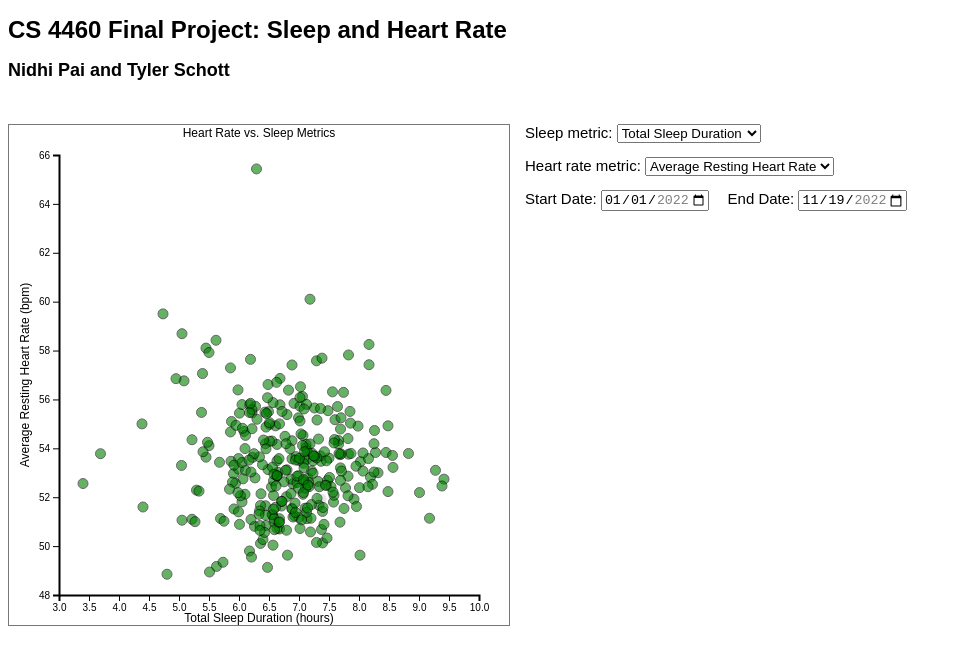
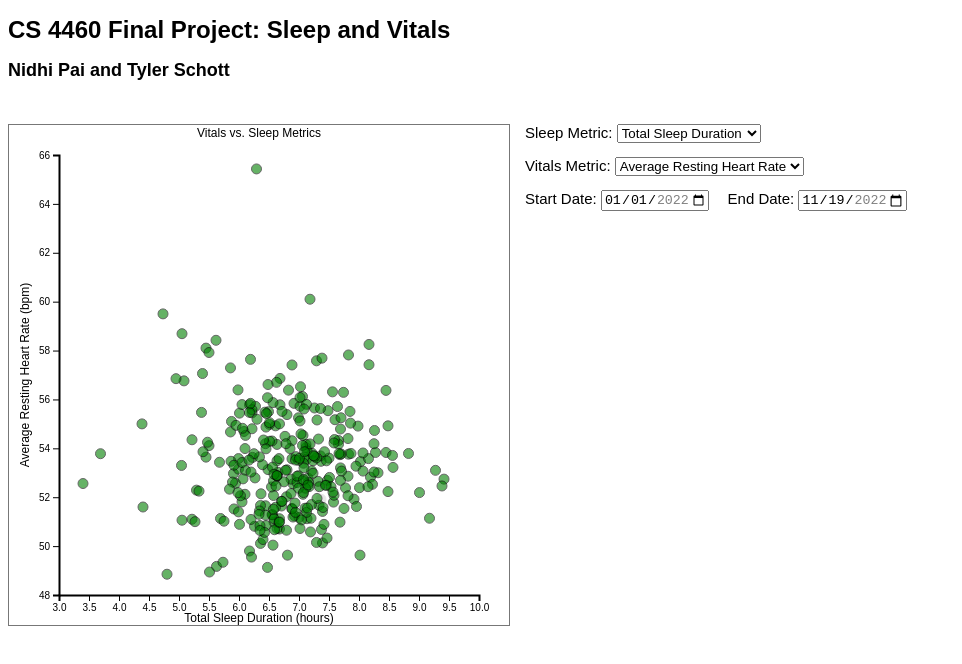
Before and after one commit to nidhipai/cs4460-final-project, a plain HTML site: page index.html in a window 1280 px wide. Shown: the whole page, without its empty margins (0-962 px from the left). Drawn offline with nearby package versions, Linux system fonts and the light colour scheme.

Commit message:
Final Tweaks

```diff
--- a/index.html
+++ b/index.html
@@ -2,13 +2,13 @@
 <html>
 	<head>
 		<meta charset="UTF-8"/>
-		<title>CS 4460: Sleep and Heart Rate</title>
+		<title>CS 4460: Sleep and Vitals</title>
 		<link href="style.css" type="text/css" rel="stylesheet" />
 		<script src="https://d3js.org/d3.v4.min.js"></script>
 		<script type="text/javascript" src="main.js"></script>
    	</head>
    	<body>
-        <h1>CS 4460 Final Project: Sleep and Heart Rate</h1>
+        <h1>CS 4460 Final Project: Sleep and Vitals</h1>
         <h2>Nidhi Pai and Tyler Schott</h2>
    		<br />
    		<br />
@@ -17,7 +17,7 @@
         </svg>
       </div>
         <div>
-            <label for="sleepSelect">Sleep metric: </label>
+            <label for="sleepSelect">Sleep Metric: </label>
             <select class="custom-select" id="sleepSelect" onchange="onMetricChanged()">
               <option selected value="Total Sleep Duration">Total Sleep Duration</option>
               <option value="REM Sleep Duration">REM Sleep Duration</option>
@@ -26,7 +26,7 @@
             </select>
             <br>
             <br>
-            <label for="heartRateSelect">Heart rate metric: </label>
+            <label for="heartRateSelect">Vitals Metric: </label>
             <select class="custom-select" id="heartRateSelect" onchange="onMetricChanged()">
               <option selected value="Average Resting Heart Rate">Average Resting Heart Rate</option>
               <option value="Average HRV">Average HRV</option>
--- a/main.js
+++ b/main.js
@@ -88,7 +88,7 @@ function initChart() {
         .attr("y", 12)
         .attr("font-size", "12px")
         .attr("text-anchor", "middle")
-        .text("Heart Rate vs. Sleep Metrics");
+        .text("Vitals vs. Sleep Metrics");
 
     // create axes labels
     var sleepLabel = chart
```
